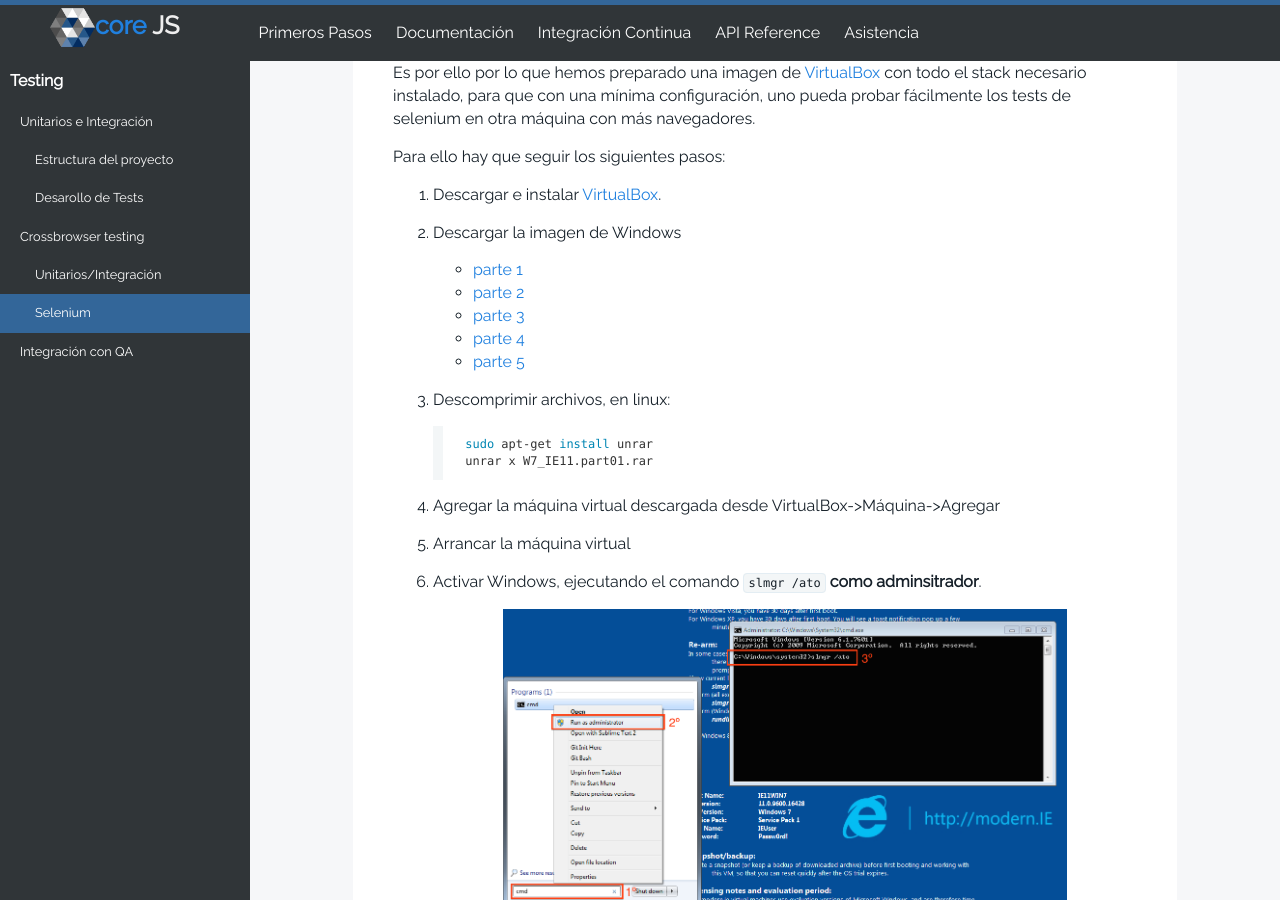
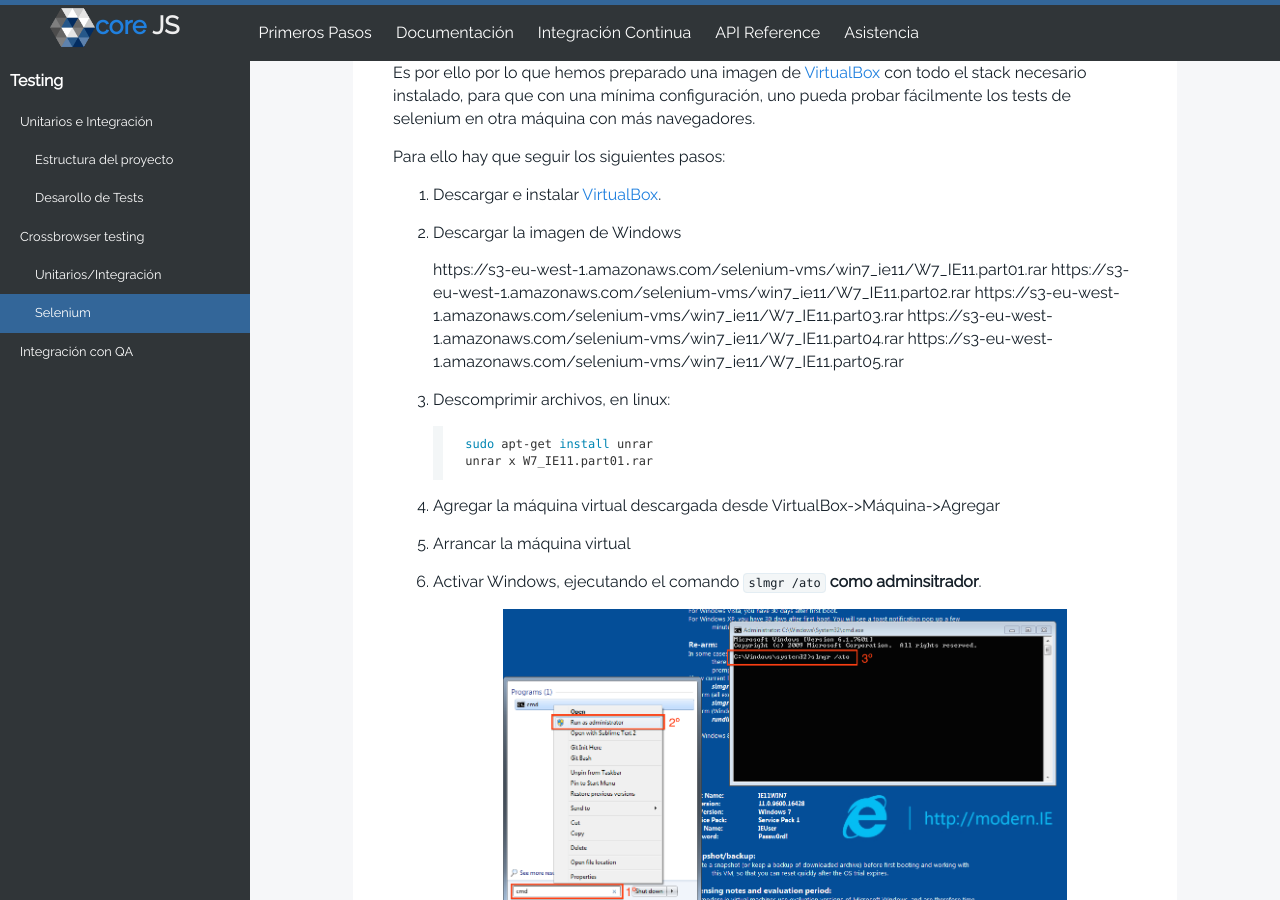
Before and after one commit to bq-devtools/corejs-doc, a Jekyll site: the page built from testing/index.md, in a window 1280 px wide and 900 px high, scrolled down 4918 px. Built offline with Jekyll 4.4.1, drawn with Linux system fonts in a browser that asks for light colours; nearby versions of some CDN libraries; Markdown is read by kramdown in place of the engine named in the settings.

Commit message:
VirtualBox image links added

```diff
--- a/testing/index.md
+++ b/testing/index.md
@@ -280,11 +280,11 @@ Para ello hay que seguir los siguientes pasos:
 
 2. Descargar la imagen de Windows
 
-    * [parte 1](https://s3-eu-west-1.amazonaws.com/selenium-vms/win7_ie11/W7_IE11.part01.rar)
-    * [parte 2](https://s3-eu-west-1.amazonaws.com/selenium-vms/win7_ie11/W7_IE11.part02.rar)
-    * [parte 3](https://s3-eu-west-1.amazonaws.com/selenium-vms/win7_ie11/W7_IE11.part03.rar)
-    * [parte 4](https://s3-eu-west-1.amazonaws.com/selenium-vms/win7_ie11/W7_IE11.part04.rar)
-    * [parte 5](https://s3-eu-west-1.amazonaws.com/selenium-vms/win7_ie11/W7_IE11.part05.rar)
+    https://s3-eu-west-1.amazonaws.com/selenium-vms/win7_ie11/W7_IE11.part01.rar
+    https://s3-eu-west-1.amazonaws.com/selenium-vms/win7_ie11/W7_IE11.part02.rar
+    https://s3-eu-west-1.amazonaws.com/selenium-vms/win7_ie11/W7_IE11.part03.rar
+    https://s3-eu-west-1.amazonaws.com/selenium-vms/win7_ie11/W7_IE11.part04.rar
+    https://s3-eu-west-1.amazonaws.com/selenium-vms/win7_ie11/W7_IE11.part05.rar
 
 3. Descomprimir archivos, en linux:
 
```
